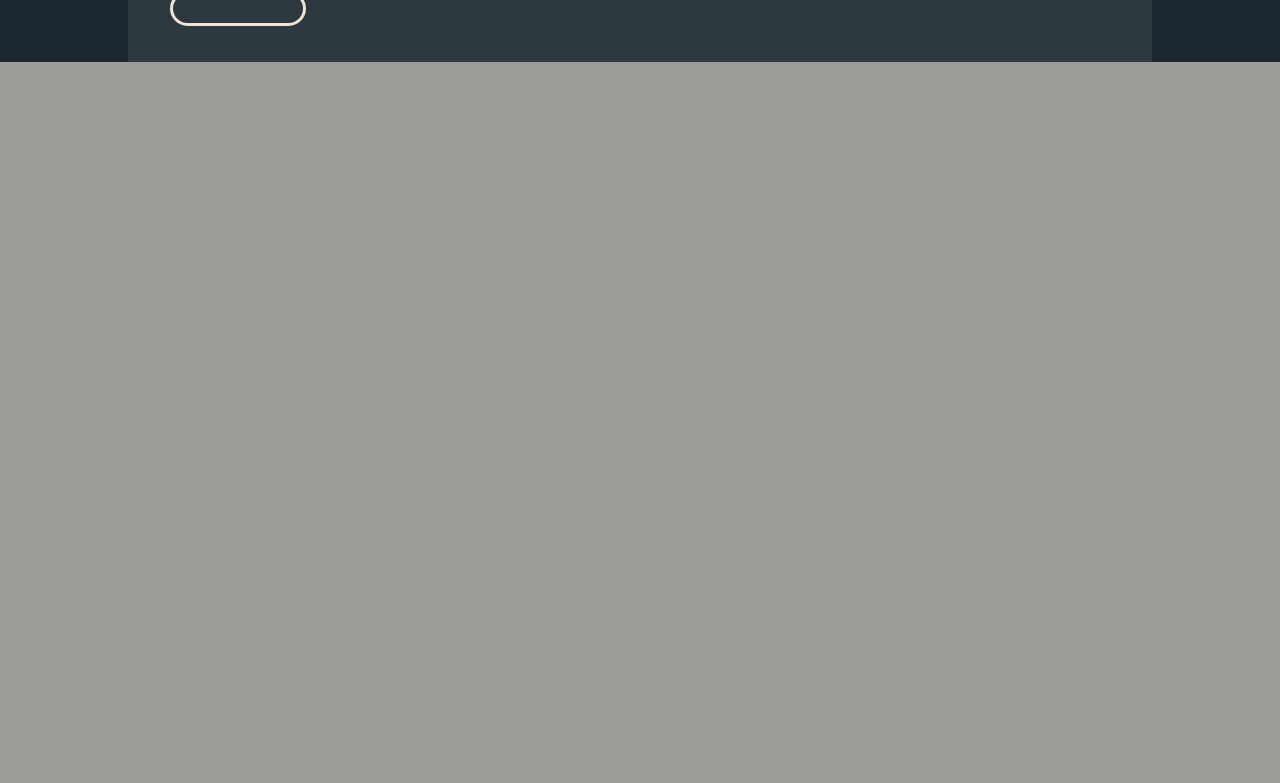
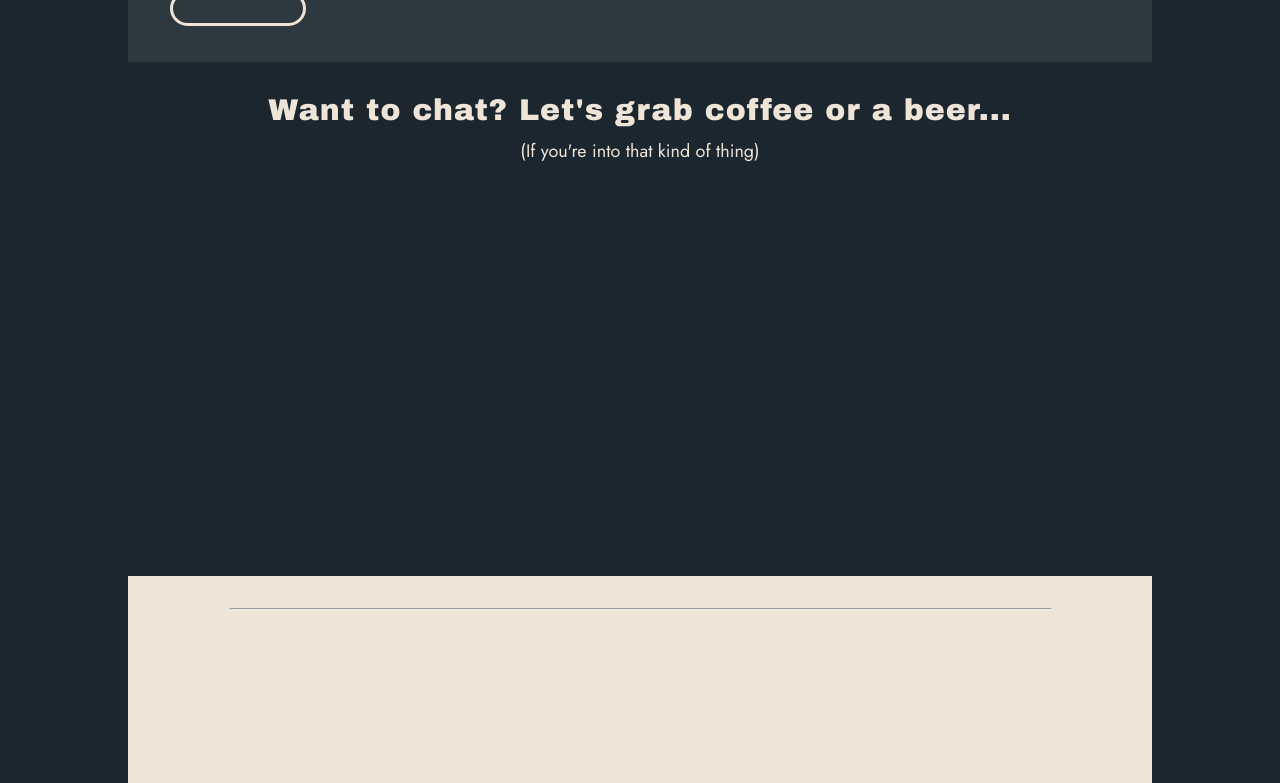
Before and after one commit to Ryanholly3/logan-personal-site, a PHP site: page / in a window 1280 px wide. Shown: the part 2469-3252 px from the top of the page. Before the commit the page ends 2531 px from the top, so only its background shows below. Run offline with PHP 8.4, Linux system fonts and the light colour scheme.

Commit message:
Add homepage email form layout

```diff
--- a/index.html
+++ b/index.html
@@ -213,11 +213,21 @@
           </div>
         </section>
 
-        <section class='home_good-apples'>
+        <section class='home_email-form'>
+          <div class='home_email-form_container'>
+            <p class='home_email-form_container-title'>Want to chat? Let's grab coffee or a beer...</p>
+            <p class='home_email-form_container-text'>(If you're into that kind of thing)</p>
+          </div>
         </section>
-        <section class='home_email-form'>
-        </section>
-        <footer></footer>
+
+        <footer>
+          <div class='footer_container'>
+            <hr class='footer_container-line'>
+            <div class='footer_container_text-container'>
+
+            </div>
+          </div>
+        </footer>
       </div>
     </body>
 </html>
--- a/styles/styles.css
+++ b/styles/styles.css
@@ -406,21 +406,61 @@ header .navigation .nav-link-container .nav-links {
   height: 316px;
 }
 
-.home_cs-howl {
-  height: 442px;
+.home_email-form {
   width: 100%;
+  height: 514px;
   background-color: #1b262f;
-}
-
-.home_cs-howl .home_cs-howl_container {
-  height: 100%;
-  margin: 0 42px;
   display: -webkit-box;
   display: -ms-flexbox;
   display: flex;
-  -webkit-box-orient: horizontal;
-  -webkit-box-direction: normal;
-      -ms-flex-direction: row;
-          flex-direction: row;
+  -webkit-box-pack: center;
+      -ms-flex-pack: center;
+          justify-content: center;
+  -webkit-box-align: center;
+      -ms-flex-align: center;
+          align-items: center;
+}
+
+.home_email-form .home_email-form_container {
+  width: 80%;
+  height: calc(100% - 64px);
+  margin: 32px 0;
+  text-align: center;
+}
+
+.home_email-form .home_email-form_container .home_email-form_container-title {
+  font-family: "Archivo Black", sans-serif;
+  letter-spacing: 1px;
+  font-size: 30px;
+  color: #efe4d8;
+  margin: 0;
+}
+
+.home_email-form .home_email-form_container .home_email-form_container-text {
+  font-family: "Jost", sans-serif;
+  font-size: 18px;
+  color: #efe4d8;
+  margin: 12px 0;
+}
+
+footer {
+  width: 100%;
+  height: 207px;
+  background-color: #efe4d8;
+}
+
+footer .footer_container {
+  height: 80px;
+  padding: 32px 10% 62px 10%;
+}
+
+footer .footer_container .footer_container-line {
+  margin: 0;
+  width: 100%;
+  border-top: 3px solid #1b262f 22%;
+}
+
+footer .footer_container .footer_container_text-container {
+  height: 100%;
 }
 /*# sourceMappingURL=styles.css.map */
--- a/styles/styles.scss
+++ b/styles/styles.scss
@@ -331,31 +331,56 @@ header {
   }
 }
 
+// EMAIL FORM
 
+.home_email-form {
+  width: 100%;
+  height: 514px;
+  background-color: $darkBlue;
+  display: flex;
+  justify-content: center;
+  align-items: center;
 
+  .home_email-form_container {
+    width: 80%;
+    height: calc(100% - 64px);
+    margin: 32px 0;
+    text-align: center;
 
-
-
-
-
-
-
-
-
-
-// CS HOWL
-
-.home_cs-howl {
-  height: 442px;
-  width: 100%;
-  background-color: $darkBlue;
-
-  .home_cs-howl_container {
-    height: 100%;
-    margin: 0 42px;
-    display: flex;
-    flex-direction: row;
+    .home_email-form_container-title {
+      font-family: $archivoBlack;
+      letter-spacing: 1px;
+      font-size: 30px;
+      color: $cream;
+      margin: 0;
+    }
+    .home_email-form_container-text {
+      font-family: $jost;
+      font-size: 18px;
+      color: $cream;
+      margin: 12px 0;
+    }
   }
 }
 
-// CS GOOD APPLES
+// FOOTER
+
+footer {
+  width: 100%;
+  height: 207px;
+  background-color: $cream;
+
+  .footer_container {
+    height: 80px;
+    padding: 32px 10% 62px 10%;
+    .footer_container-line {
+      margin: 0;
+      width: 100%;
+      border-top: 3px solid $darkBlue 22%;
+    }
+    .footer_container_text-container {
+      height: 100%;
+    }
+
+  }
+}
```
Also changed, not shown: 1 other file.
